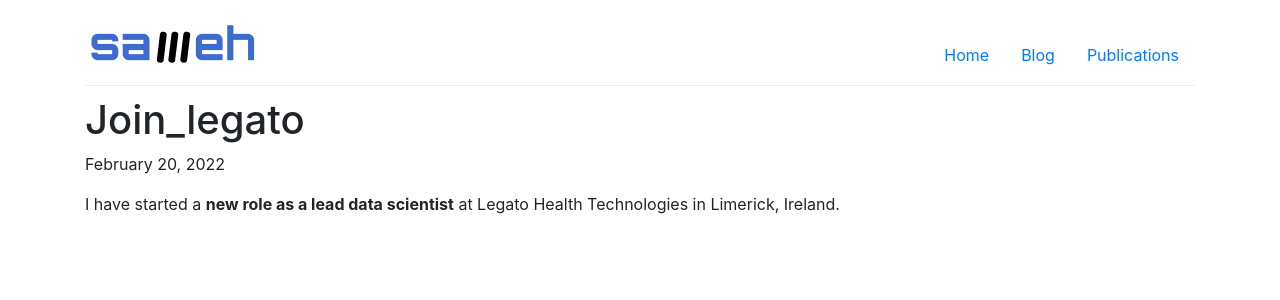
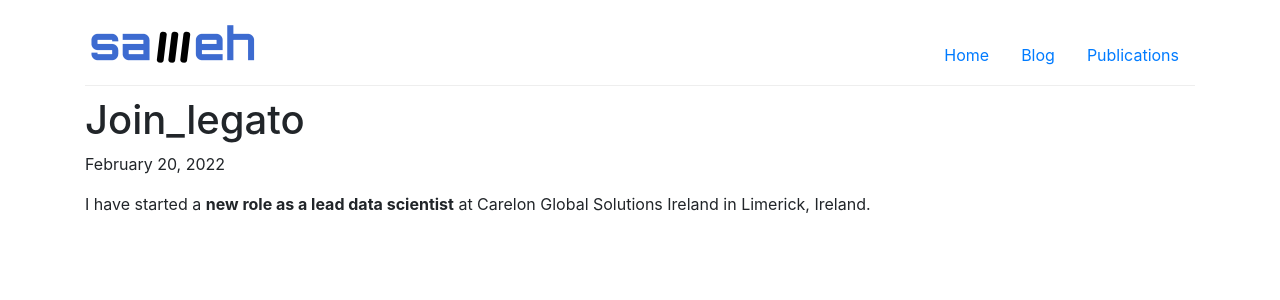
Before and after one commit to samehkamaleldin/samehkamaleldin.github.io, a Jekyll site: the page built from _posts/2022-02-20-join_legato.md, in a window 1280 px wide. Shown: the top 300 px of the page. Built offline with Jekyll 4.4.1, drawn with Linux system fonts in a browser that asks for light colours; nearby versions of some CDN libraries.

Commit message:
update career and edu

```diff
--- a/_data/people.yml
+++ b/_data/people.yml
@@ -1,5 +1,5 @@
 
-lead_ds:
+principal_ds:
     display_name: "Principal Data Scientist"
     bio:  Carelon Global Solutions Ireland <br> May. 2023 - Ongoing <br> Limerick, Ireland
     role: faculty
--- a/_posts/2022-02-20-join_legato.md
+++ b/_posts/2022-02-20-join_legato.md
@@ -4,4 +4,4 @@
 icon: briefcase
 ---
 
-I have started a <b> new role as a lead data scientist</b> at Legato Health Technologies in Limerick, Ireland.
+I have started a <b> new role as a lead data scientist</b> at Carelon Global Solutions Ireland in Limerick, Ireland.
--- a/index.html
+++ b/index.html
@@ -14,7 +14,7 @@
 ---
 <div class="row justify-content-between">
     <div class="col-md-3">
-        <img class="img-thumbnail main-img" src="/img/sameh-img.jpg"> <br><br>
+        <img class="img-thumbnail main-img" src="/img/sameh_bg_sq.jpg"> <br><br>
 
     </div>
     <div class="col-md-9">
```
Also changed, not shown: _posts/2023-05-1-principal_promotion.md (added, +7 -0 lines), _posts/2023-08-1-icu_masters.md (added, +7 -0 lines), img/sameh_bg_sq.jpg (added).
